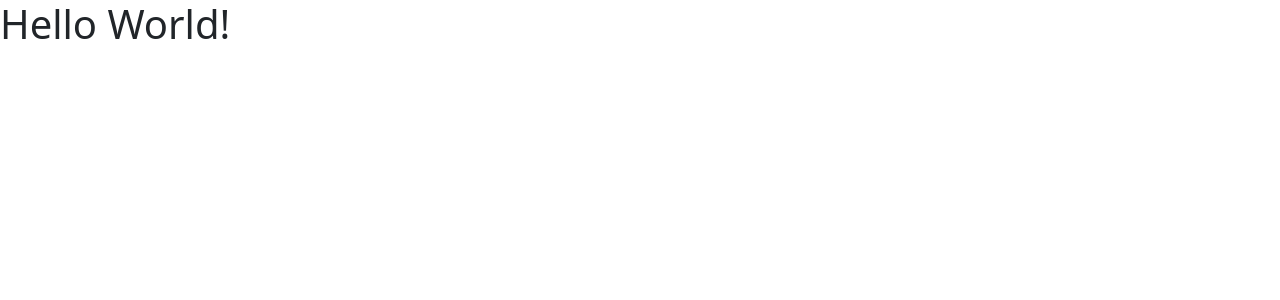
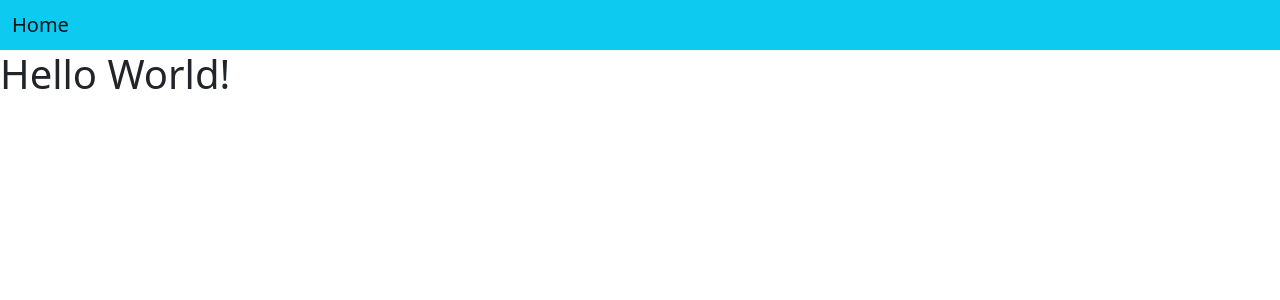
Before and after one commit to elainelynch/wd73_exercise_2g_react_LYNCH, a React (Vite) app: page / in a window 1280 px wide. Shown: the top 300 px of the page. Built offline with nearby package versions, Linux system fonts and the light colour scheme.

Commit message:
added navbar to components

```diff
--- a/src/App.jsx
+++ b/src/App.jsx
@@ -1,6 +1,9 @@
+import Navbar from './components/Navbar.jsx'
+
 function App() {
   return (
     <>
+      <Navbar />
       <h1>Hello World!</h1>
     </>
   )
--- /dev/null
+++ b/src/components/Navbar.jsx
@@ -0,0 +1,13 @@
+function Navbar () {
+    return (
+        <>
+            <nav className="navbar bg-info">
+                <div className="container-fluid">
+                    <span className="navbar-brand mb-0 h1">Home</span>
+                </div>
+            </nav>
+        </>
+    )
+}
+
+export default Navbar
```
